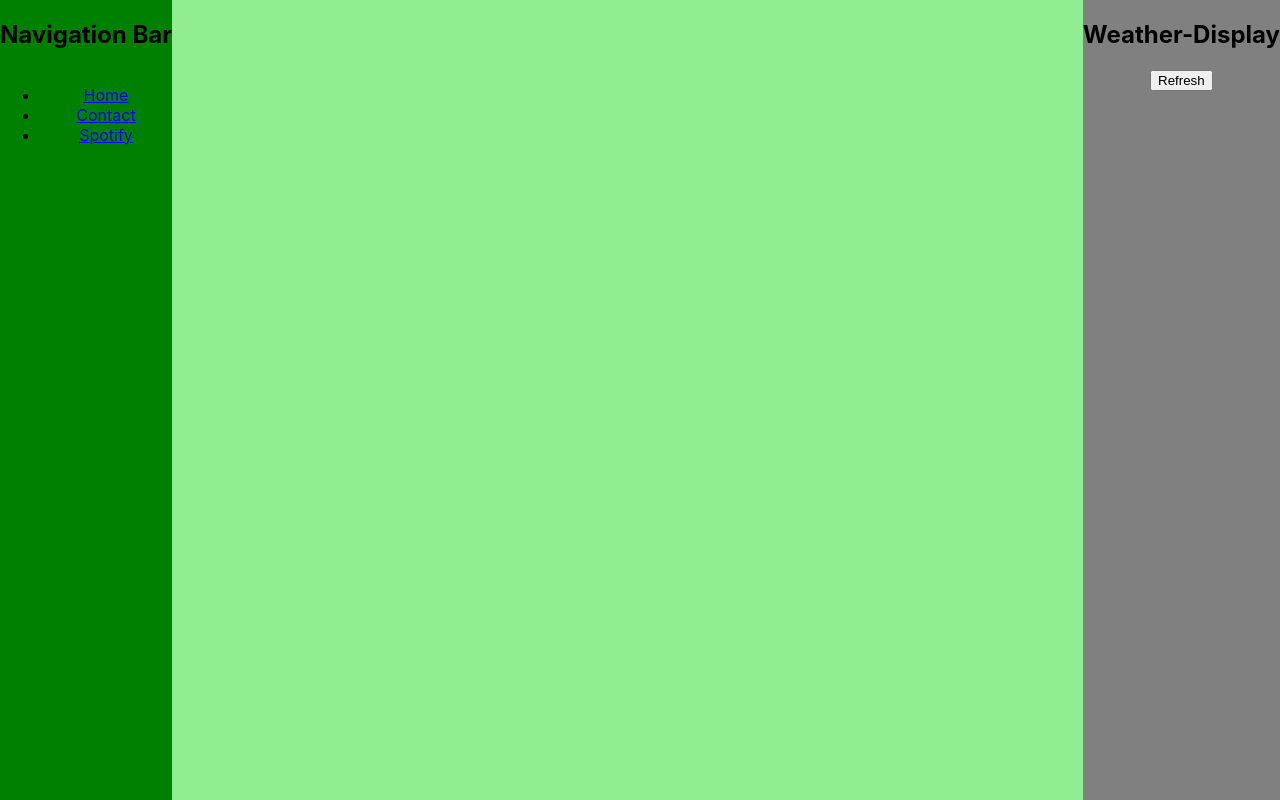
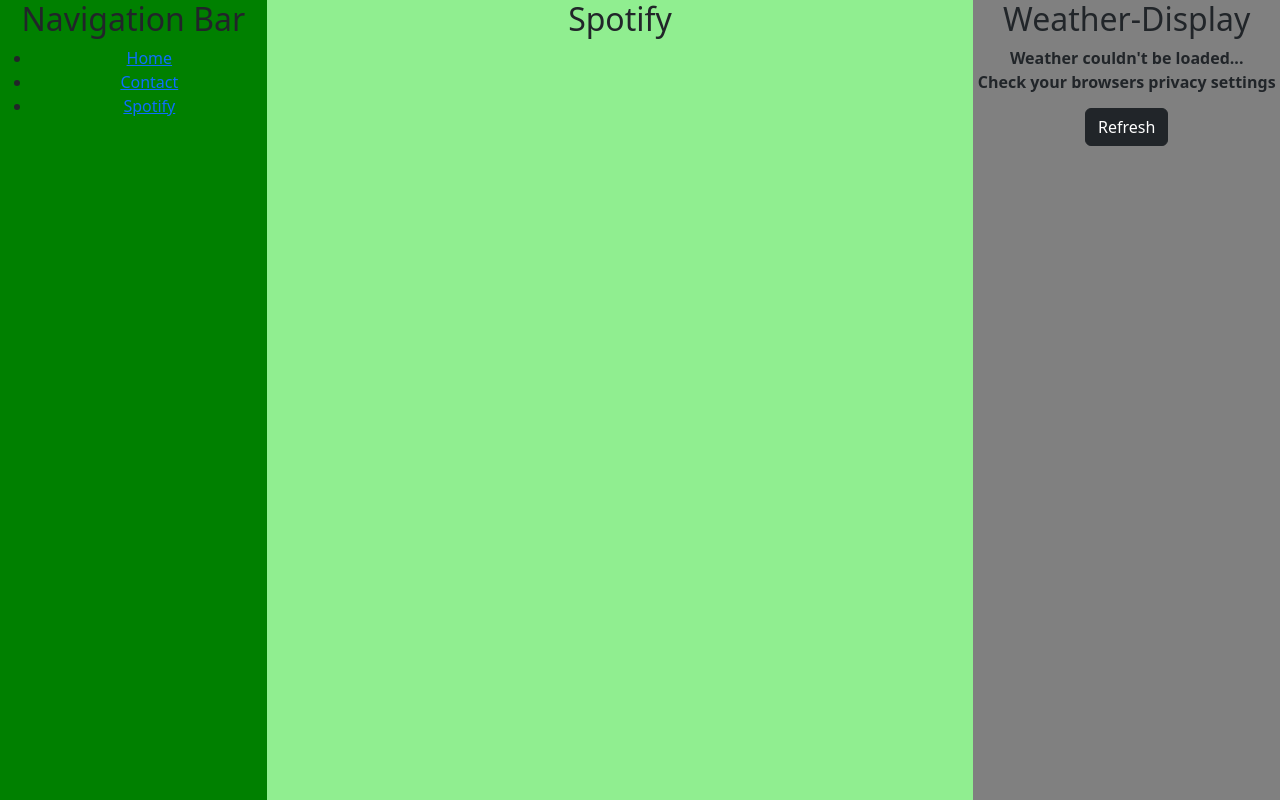
Before and after one commit to jonasaberger/RouterAPI, a React (Create React App) app: page /spotify in a window 1280 px wide. Built offline with nearby package versions, Linux system fonts and the light colour scheme.

Commit message:
Finished Weather API

```diff
--- a/src/App.css
+++ b/src/App.css
@@ -33,7 +33,6 @@ html, body, #root, .App {
   display:flex;
   height: 100%;
   width: 100%;
-
 }
 
 
@@ -42,6 +41,7 @@ html, body, #root, .App {
   display:flex;
   flex-direction:column;
   background-color:green;
+  min-width: 200pt;
 }
 
 .NavigationTitle {
@@ -65,14 +65,23 @@ html, body, #root, .App {
 /* Weather.jsx Styling */
 .WeatherContainer {
   background-color:gray;
+  min-width: 230pt;
 }
 
 .WeatherTitle {
 
 }
 
+.WeatherButton {
+  margin-top: 10pt;
+}
+
 /* Spotify.jsx Styling */
 .SpotifyContainer {
   background-color:lightgreen;
-  flex-grow: 1;
+  flex-grow: 1
 }
+
+.SpotifyTitle {
+
+}
--- a/src/App.jsx
+++ b/src/App.jsx
@@ -1,3 +1,4 @@
+import 'bootstrap/dist/css/bootstrap.min.css';
 import './App.css';
 import { BrowserRouter, Routes, Route } from 'react-router-dom';
 import Layout from './components/Layout';
@@ -5,6 +6,7 @@ import Home from './components/Home';
 import Contact from './components/Contact';
 import Weather from './components/Weather';
 import Spotify from './components/Spotify';
+
 
 function App() {
   return (
--- a/src/components/Layout.jsx
+++ b/src/components/Layout.jsx
@@ -8,7 +8,7 @@ const Layout = (props) => {
     return (
         <>
             <nav className="NavigationContainer">
-                <h1 className="NavigationTitle">Navigation Bar</h1>
+                <h2 className="NavigationTitle">Navigation Bar</h2>
                 <ul>
                     <li>
                         <Link to="/">Home</Link>
--- a/src/components/Spotify.jsx
+++ b/src/components/Spotify.jsx
@@ -1,7 +1,7 @@
 const Spotify = () => {
     return (
         <div className="SpotifyContainer">
-
+            <h2 className="SpotifyTitle">Spotify</h2>
         </div>
     )
 }
--- a/src/components/Weather.jsx
+++ b/src/components/Weather.jsx
@@ -6,6 +6,8 @@ import clearImage from "../assets/Sunny.png"
 import stormImage from "../assets/Storm.png"
 import cloudImage from "../assets/Clouds.png"
 import getWeatherIcon from "../services/getWeatherIcon";
+import Button from 'react-bootstrap/Button'
+
 
 const Weather = (props) => {
     const [position,setPosition] = useState(["-","-"])
@@ -32,19 +34,6 @@ const Weather = (props) => {
                             setWeatherImage(weatherIcon.url)
                         })
 
-                        // Get the appropriate Weather-Image
-                        if(data.weather[0].main === "Clear") {
-                            setWeatherImage(clearImage)
-                        }
-                        else if(data.weather[0].main === 'Clouds') {
-                            setWeatherImage(cloudImage)
-                        }
-                        else if(data.weather[0].main === 'Rain') {
-                            setWeatherImage(rainImage)
-                        }
-                        else if(data.weather[0].main === 'Storm') {
-                            setWeatherImage(stormImage)
-                        }
                         console.log(data)
                     }
                     else {
@@ -71,14 +60,19 @@ const Weather = (props) => {
                 <>
                     <img src={weatherImage} alt="Weather" />
 
-                    <div>{((weatherData.main.temp)-273.15).toFixed(2)}°</div>
-                    <div>{weatherData.name}</div>
+                    <b>{((weatherData.main.temp)-273.15).toFixed(2)}°</b> <br />
+                    <b>{weatherData.name}</b> <br />
                 </>
             )}
-            <button onClick={handleClick}>Refresh</button>
+            {!weatherData && (
+                <>
+                    <b>Weather couldn't be loaded...</b><br />
+                    <b>Check your browsers privacy settings</b><br />
+                </>
+            )}
+
+            <Button className="WeatherButton" variant="dark" onClick={handleClick}>Refresh</Button>{' '}
         </div>
     )
-
-
 }
 export default Weather;
```
Also changed, not shown: 1 other file (tests, documents, lock files or other folders).
